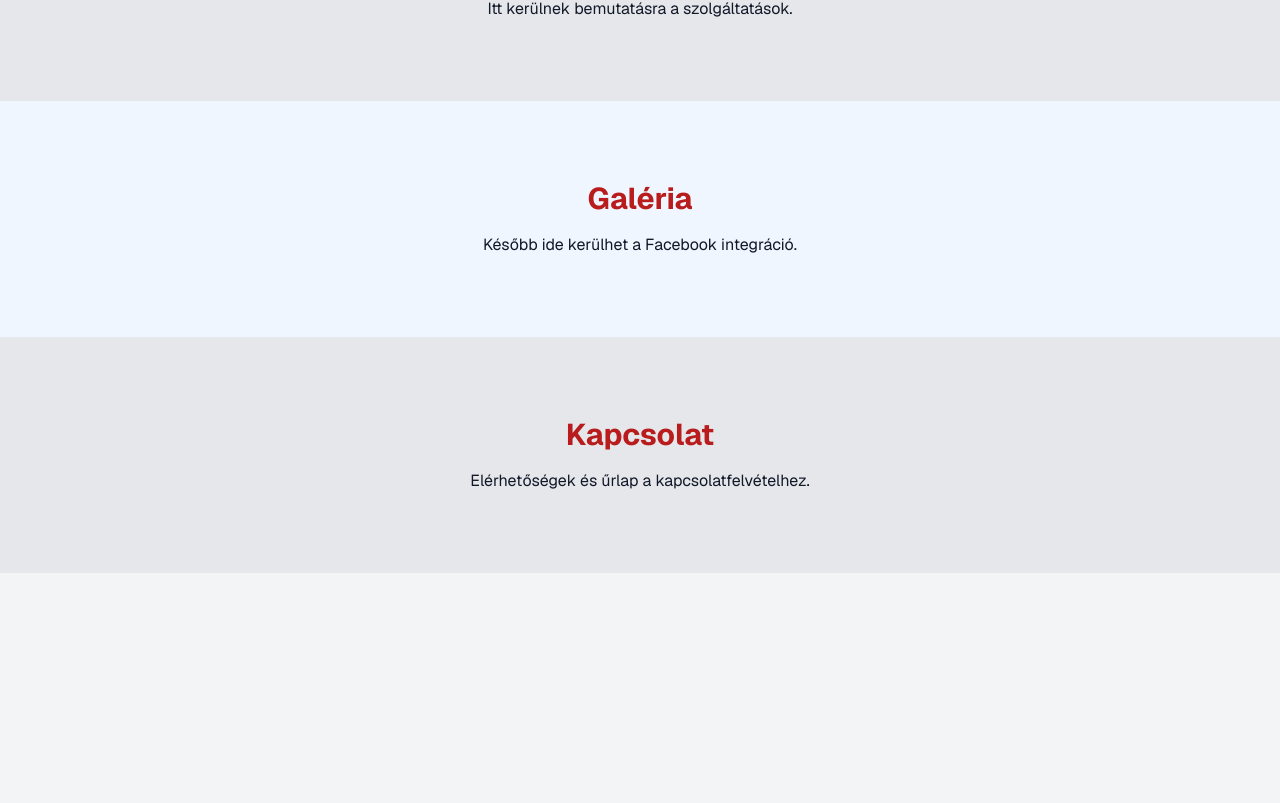
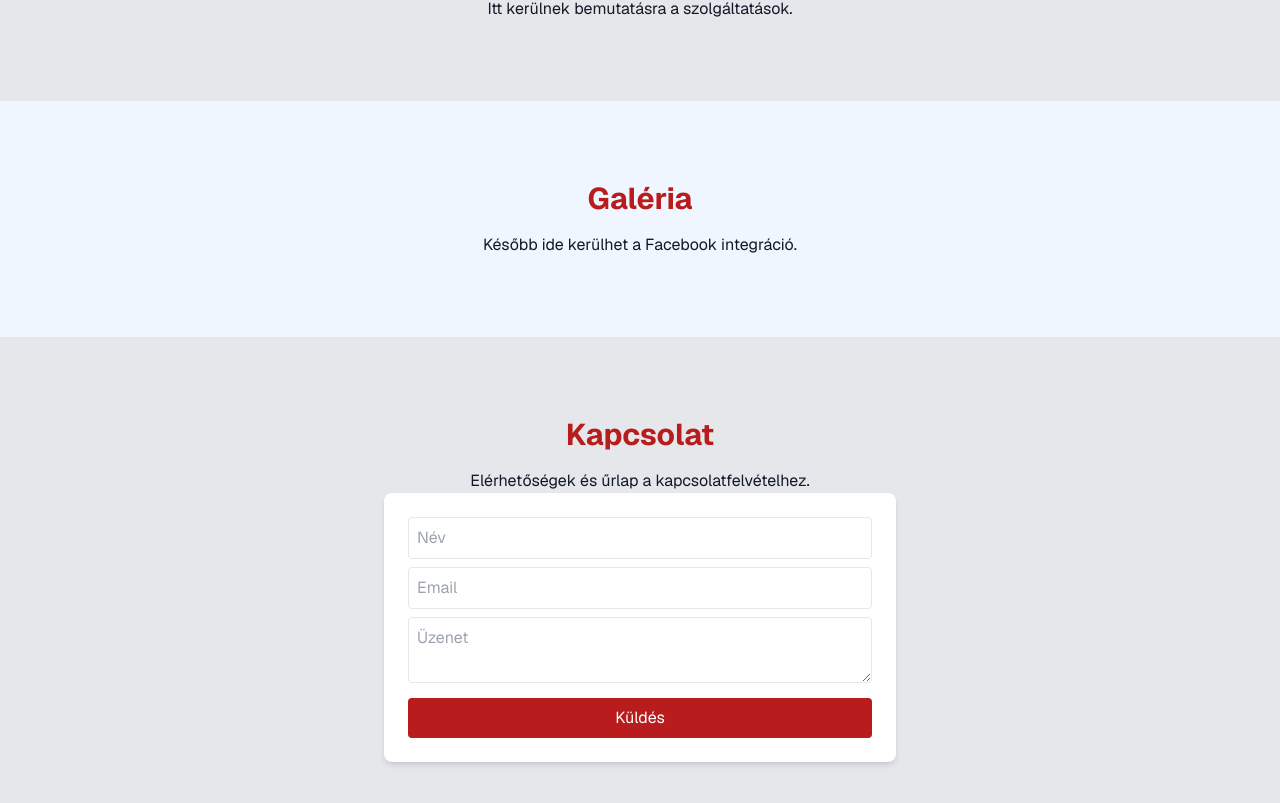
Before and after one commit to ehnatone/acelszabasz, a Next.js app: page / in a window 1280 px wide. Shown: the part 1299-2102 px from the top of the page. Before the commit the page ends 1872 px from the top, so only its background shows below. Built offline with nearby package versions, Linux system fonts and the light colour scheme.

Commit message:
contact form added

```diff
--- /dev/null
+++ b/app/api/kapcsolat/route.ts
@@ -0,0 +1,28 @@
+import { NextResponse } from "next/server";
+import { Resend } from "resend";
+
+const resend = new Resend(process.env.RESEND_API_KEY);
+
+export async function POST(req: Request) {
+  try {
+    const { name, email, message } = await req.json();
+
+    if (!name || !email || !message) {
+      return NextResponse.json({ error: "Minden mezőt ki kell tölteni!" }, { status: 400 });
+    }
+
+    const emailResponse = await resend.emails.send({
+      from: "noreply@mail.acelszabasz.hu", // Must match your verified Resend domain
+      to: ["info@acelszabasz.hu"], // Replace with your email
+      subject: `AcélSzabász.hu - Új ügyfél üzenet: ${name}`,
+      text: `Email: ${email}\nÜzenet: ${message}`,
+    });
+
+    if (emailResponse.error) throw new Error(emailResponse.error.message);
+
+    return NextResponse.json({ success: "Üzenet elküldve!" }, { status: 200 });
+  } catch (error) {
+    console.error("Hiba az email küldésnél:", error);
+    return NextResponse.json({ error: "Hiba történt az üzenet küldése közben." }, { status: 500 });
+  }
+}
--- a/app/page.tsx
+++ b/app/page.tsx
@@ -1,3 +1,5 @@
+import ContactForm from "@/components/Contact/Contact";
+
 export default function Home() {
   return (
     <main className="min-h-screen font-[family-name:var(--font-geist-sans)] ">
@@ -7,7 +9,7 @@ export default function Home() {
           Your browser does not support the video tag.
         </video>
         <div className="hero-content">
-          <h1 className="m-4">Van egy elképzelésed? Én megvalósítom.</h1>
+          <h1 className="m-4">Van egy elképzelésed? Én megvalósítom!</h1>
           <p className="text-lg m-4">Acélból építek, bizalomból dolgozom.</p>
           <p className="text-lg m-4">
             Minőség, megbízhatóság és szakértelem egy helyen.
@@ -40,6 +42,8 @@ export default function Home() {
         <div className="container mx-auto text-center">
           <h2 className="text-3xl font-bold text-red-700">Kapcsolat</h2>
           <p className="mt-4">Elérhetőségek és űrlap a kapcsolatfelvételhez.</p>
+
+          <ContactForm />
         </div>
       </section>
     </main>
--- /dev/null
+++ b/components/Contact/Contact.tsx
@@ -0,0 +1,82 @@
+"use client";
+import { useState } from "react";
+
+export default function ContactForm() {
+  const [formData, setFormData] = useState({
+    name: "",
+    email: "",
+    message: "",
+  });
+  const [status, setStatus] = useState("");
+
+  const handleChange = (
+    e: React.ChangeEvent<HTMLInputElement | HTMLTextAreaElement>
+  ) => {
+    setFormData({ ...formData, [e.target.name]: e.target.value });
+  };
+
+  const handleSubmit = async (e: React.FormEvent) => {
+    e.preventDefault();
+    setStatus("Küldés...");
+
+    try {
+      const response = await fetch("/api/contact", {
+        method: "POST",
+        headers: { "Content-Type": "application/json" },
+        body: JSON.stringify(formData),
+      });
+
+      const result = await response.json();
+      if (response.ok) {
+        setStatus("Sikeresen elküldve! ✅");
+        setFormData({ name: "", email: "", message: "" });
+      } else {
+        setStatus(result.error || "Hiba történt.");
+      }
+    } catch {
+      setStatus("Hiba történt.");
+    }
+  };
+
+  return (
+    <form
+      onSubmit={handleSubmit}
+      className="bg-white p-6 rounded-lg shadow-md max-w-lg mx-auto"
+    >
+      {status && <p className="text-center mb-2 text-red-500">{status}</p>}
+
+      <input
+        type="text"
+        name="name"
+        placeholder="Név"
+        value={formData.name}
+        onChange={handleChange}
+        className="w-full p-2 border rounded mb-2"
+        required
+      />
+      <input
+        type="email"
+        name="email"
+        placeholder="Email"
+        value={formData.email}
+        onChange={handleChange}
+        className="w-full p-2 border rounded mb-2"
+        required
+      />
+      <textarea
+        name="message"
+        placeholder="Üzenet"
+        value={formData.message}
+        onChange={handleChange}
+        className="w-full p-2 border rounded mb-2"
+        required
+      ></textarea>
+      <button
+        type="submit"
+        className="w-full bg-red-700 text-white p-2 rounded"
+      >
+        Küldés
+      </button>
+    </form>
+  );
+}
--- a/package.json
+++ b/package.json
@@ -13,9 +13,11 @@
     "@fortawesome/free-brands-svg-icons": "^6.7.2",
     "@fortawesome/free-solid-svg-icons": "^6.7.2",
     "@fortawesome/react-fontawesome": "^0.2.2",
+    "@sendgrid/mail": "^8.1.4",
     "next": "15.1.7",
     "react": "^19.0.0",
-    "react-dom": "^19.0.0"
+    "react-dom": "^19.0.0",
+    "resend": "^4.1.2"
   },
   "devDependencies": {
     "@eslint/eslintrc": "^3",
```
Also changed, not shown: 2 other files (tests, documents, lock files or other folders).
